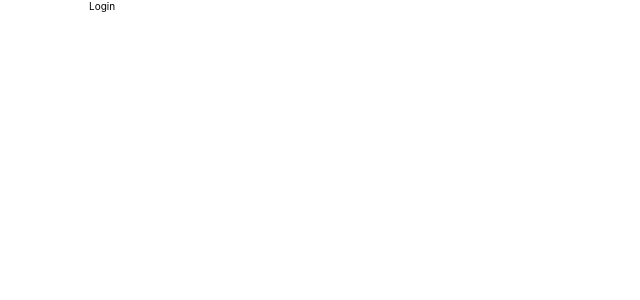
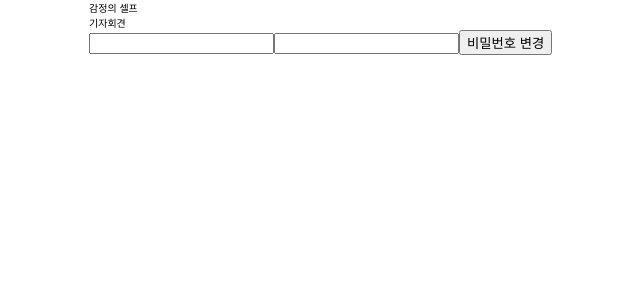
Before and after one commit to UniD-Hackathon-Team14/News-pirit, a Next.js app: page /login in a window 1280 px wide. Shown: the top 300 px of the page, without its empty margins (311-951 px from the left). Built offline with nearby package versions, Linux system fonts and the light colour scheme.

Commit message:
Implement Login Layout and Function

```diff
--- a/pages/login.js
+++ b/pages/login.js
@@ -1,5 +1,45 @@
-import React, { useEffect, useState, useCallback } from "react";
+import styles from '../styles/Login.module.css'
+import {useState} from 'react'
+import { postApi} from '../src/api';
 
 export default function Login() {
-  return <div>Login</div>;
+    const [username, setUsername] = useState("");
+    const [password, setPassword] = useState("");
+    const handleLogin = async (event) => {
+        event.preventDefault();
+        await postApi.login({
+            username, password
+        }).then((res) => console.log(res)).catch((e) => console.error(e));
+    }
+    const handleChangeUsername = (event) => {
+        setUsername(event.target.value);
+    }
+    const handleChangePassword= (event) => {
+        setPassword(event.target.value);
+    }
+    return (
+        <div>
+            <div className={styles[`home-title`]}>
+                감정의 셀프<br/>
+                기자회견
+            </div>
+            <div>
+                <form>
+                    <input
+                    type="text"
+                    name="username"
+                    value={username}
+                    onChange={handleChangeUsername}
+                    />
+                    <input
+                    type="password"
+                    name="password"
+                    value={password}
+                    onChange={handleChangePassword}
+                    />
+                <button type="submit" onClick = {handleLogin}>비밀번호 변경</button>
+                </form>
+            </div>
+        </div>
+    )
 }
--- a/src/api/post.js
+++ b/src/api/post.js
@@ -1,4 +1,18 @@
 import axios from "axios";
+
+const login = async(body) => {
+    try {
+        const { data } = await axios({
+          baseURL: API_DOMAIN,
+          url: `login/`,
+          method: "post",
+          data: body,
+        });
+        return data;
+    } catch (e) {
+        return e;
+    }
+}
 
 const signup = async (body) => {
   // console.log(body);
@@ -18,6 +32,6 @@ const signup = async (body) => {
 };
 
 const postApi = {
-  signup,
+  signup, login
 };
 export default postApi;
--- /dev/null
+++ b/styles/Login.module.css
@@ -0,0 +1,4 @@
+.login-title {
+    height: 100px;
+    background-color: blue;
+}
```
